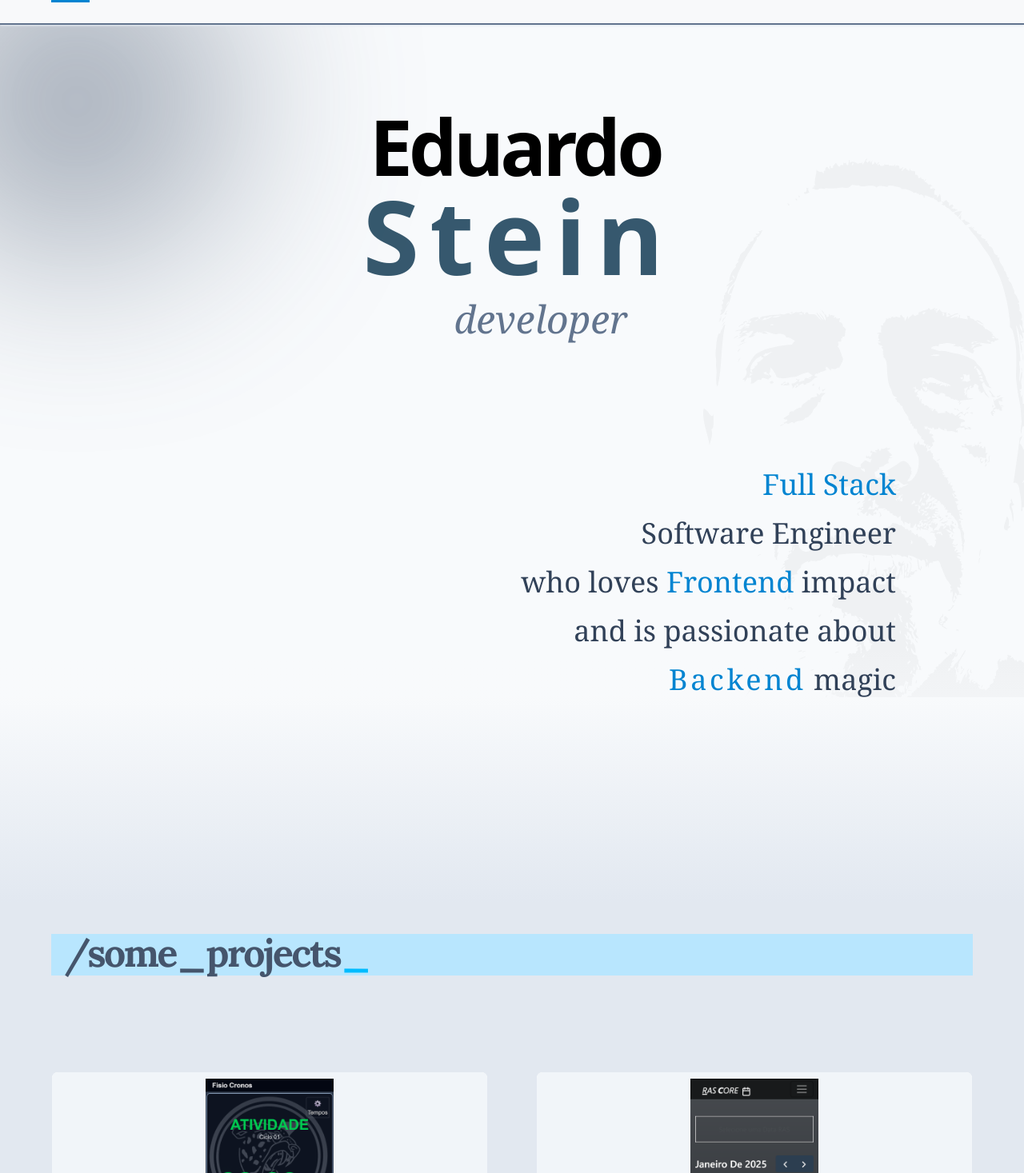
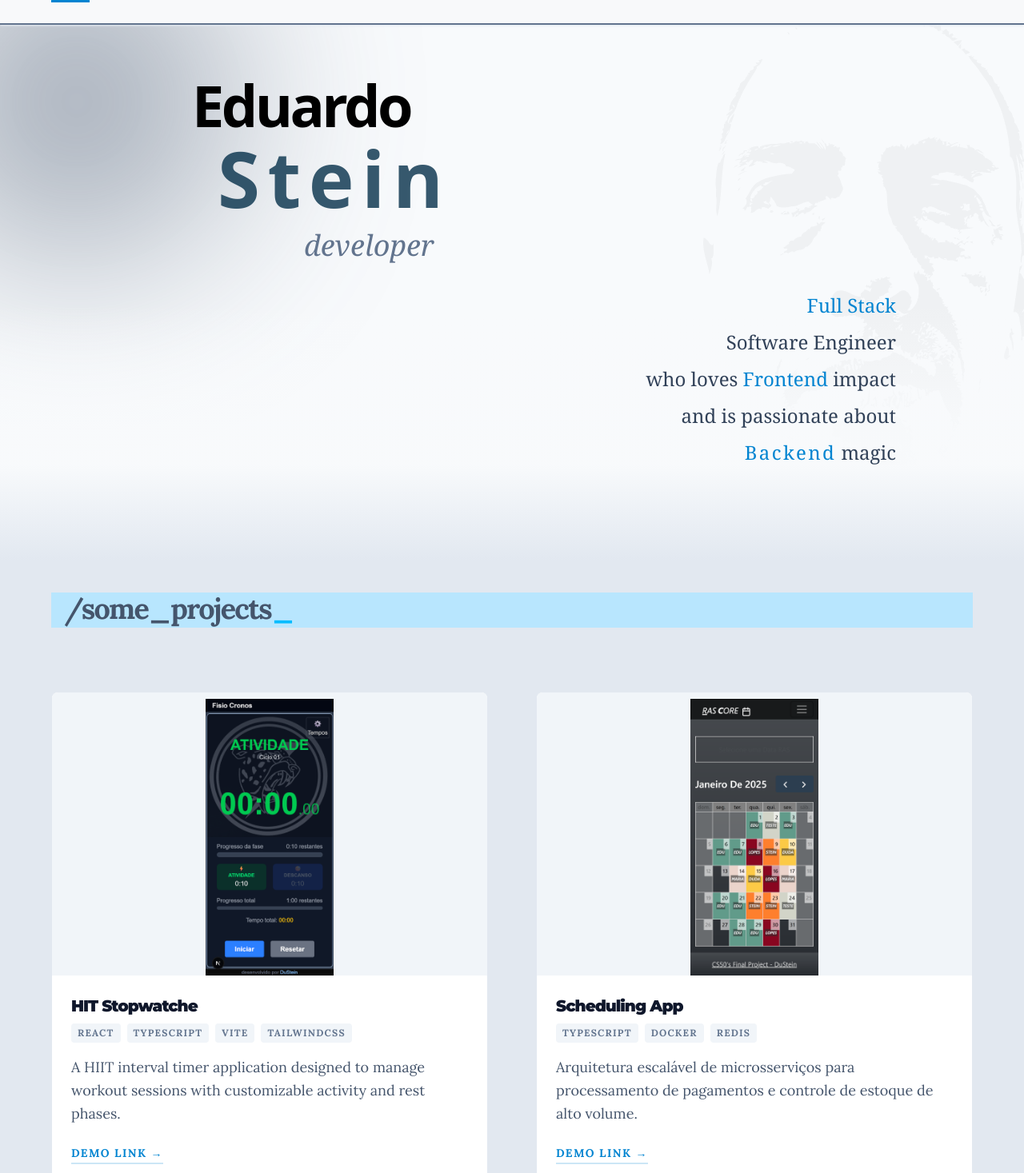
Before and after one commit to dustein/du_portifolio_create, a React (Vite) app: page / in a window 1280 px wide. Shown: the part 63-1530 px from the top of the page at 80% size. Built offline with nearby package versions, Linux system fonts and the light colour scheme.

Commit message:
words position hero

```diff
--- a/src/components/Hero.jsx
+++ b/src/components/Hero.jsx
@@ -2,7 +2,7 @@ import backgroundSvg from '../assets/media/edu-face_background.svg';
 
 export function Hero() {
   return (
-    <main className="relative w-full bg-slate-50 overflow-hidden flex flex-col justify-betwee pt-5 sm:pt-20">
+    <main className="relative w-full bg-slate-50 overflow-hidden flex flex-col justify-betwee pt-5 sm:pt-10">
 
       <div className="absolute -top-24 -left-24 w-96 h-96 bg-slate-600 rounded-full blur-[120px] opacity-50 pointer-events-none z-0"></div>
 
@@ -16,19 +16,19 @@ export function Hero() {
 
       <div className="absolute bottom-0 left-0 w-full h-80 bg-linear-to-t from-slate-50 via-slate-50/90 to-transparent z-20 pointer-events-none"></div>
 
-      <div className="relative z-30 flex flex-col grow justify-center">
+      <div className="relative z-30 flex flex-col">
 
-        <p className="text-6xl sm:text-8xl mt-6 sm:ml-2 self-center font-sans font-black tracking-tighter leading-none">
+        <p className="text-6xl sm:text-7xl mt-6 ml-12 sm:ml-60 font-sans font-black tracking-tighter leading-none">
           Eduardo
         </p>
-        <p className="text-7xl ml-1 sm:ml-4 sm:text-9xl self-center font-sans font-black tracking-widest leading-none text-sky-950/80">
+        <p className="text-7xl mt-2 ml-20 sm:ml-68 sm:text-8xl font-sans font-black tracking-widest leading-none text-sky-950/80">
           Stein
         </p>
-        <p className="text-4xl sm:text-5xl ml-10 sm:ml-18 self-center italic font-serif text-slate-500 mt-4">
+        <p className="text-4xl sm:text-4xl ml-30 sm:ml-95 italic font-serif text-slate-500 mt-4">
           developer
         </p>
 
-        <div className="text-2xl sm:text-4xl mt-40 sm:max-w-3xl pr-5 sm:pr-40 leading-tight flex flex-col items-end font-serif text-slate-700 gap-2 sm:gap-4 self-center sm:self-end">
+        <div className="text-xl sm:text-2xl mt-40 sm:mt-10 sm:max-w-3xl sm:pr-40 leading-tight flex flex-col items-end font-serif text-slate-700 gap-2 sm:gap-4 self-center sm:self-end">
 
           <p className='text-right'><span className='text-sky-600'>Full Stack</span></p>
 
@@ -41,7 +41,7 @@ export function Hero() {
           <p><span className="text-sky-600 tracking-widest">Backend</span> magic</p>
 
         </div>
-        <div className="w-full h-64 bg-linear-to-b from-slate-50 to-slate-200"></div>
+        <div className="w-full h-30 bg-linear-to-b from-slate-50 to-slate-200"></div>
       </div>
     </main>
   );
--- a/src/components/ProjectCard.jsx
+++ b/src/components/ProjectCard.jsx
@@ -9,14 +9,12 @@ export function ProjectCard({ screenshot, title, description, tags, link }) {
         </div>
       </div>
 
-      {/* 2. CONTEÚDO */}
       <div className="p-6">
 
-        <h3 className="font-titles text-lg sm:text-2xl font-black tracking-tighter text-slate-900 mb-2">
+        <h3 className="font-titles text-lg sm:text-xl font-black tracking-tighter text-slate-900 mb-2">
           {title}
         </h3>
 
-        {/* Tags sutis */}
         <div className="flex flex-wrap gap-2 mb-4">
           {tags.map(tag => (
             <span key={tag} className="text-[10px] sm:text-xs uppercase tracking-widest font-texts font-bold px-2 py-1 bg-slate-100 text-slate-500 rounded">
@@ -25,15 +23,14 @@ export function ProjectCard({ screenshot, title, description, tags, link }) {
           ))}
         </div>
 
-        {/* Descrição com Lora (Serif) */}
-        <p className="font-texts sm:text-2xl text-slate-600 leading-relaxed mb-6">
+        <p className="font-texts sm:text-lg text-slate-600 leading-relaxed mb-6">
           {description}
         </p>
 
         {/* Links de Ação */}
         <div className="flex items-center gap-6">
           <a href={link} className="font-texts text-sm font-bold text-sky-600 hover:text-sky-800 transition-colors border-b-2 border-sky-600/20 pb-0.5 tracking-widest">
-            LINK →
+            DEMO LINK →
           </a>
         </div>
       </div>
--- a/src/components/ProjectsSection.jsx
+++ b/src/components/ProjectsSection.jsx
@@ -6,9 +6,9 @@ import siteClubeImg from '/site_clube-screenshot-iphone12pro.png';
 
 export function ProjectsSection() {
   return (
-    <section className="relative pb-10 sm:pb-32 pt-5 sm:pt-10 px-8 md:px-16 bg-slate-200">
+    <section className="relative pb-10 sm:pb-32 sm:pt-10 px-8 md:px-16 bg-slate-200">
       <div className="max-w-6xl mx-auto">
-        <h2 className="font-texts text-2xl sm:text-5xl font-bold tracking-tighter mb-6 sm:mb-20 text-slate-600 bg-sky-200 px-4 pb-1">
+        <h2 className="font-texts text-2xl sm:text-4xl font-bold tracking-tighter mb-2 sm:mb-10 text-slate-600 bg-sky-200 px-4 pb-1">
           /some_projects<span className="text-sky-400">_</span>
         </h2>
 
@@ -18,7 +18,7 @@ export function ProjectsSection() {
             screenshot={ <img src={fisiocronosImg} className="w-full h-full object-cover" alt="Projeto Fisiocronos" /> }
             title="HIT Stopwatche"
             description="A HIIT interval timer application designed to manage workout sessions with customizable activity and rest phases."
-            tags={["React", "Node.js", "PostgreSQL"]}
+            tags={["React", "Typescript", "Vite", "TailwindCSS"]}
             link="#"
           />
 
```
